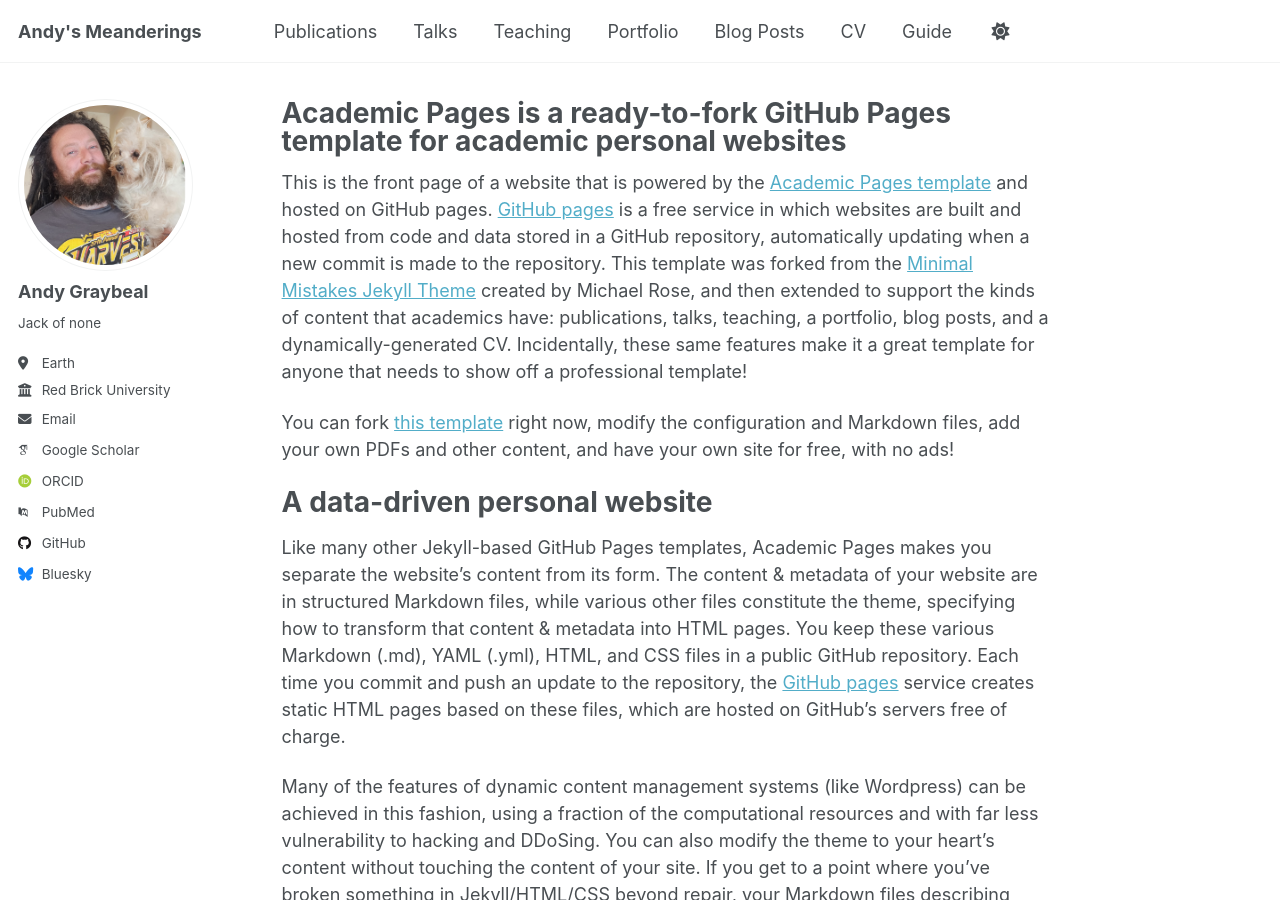
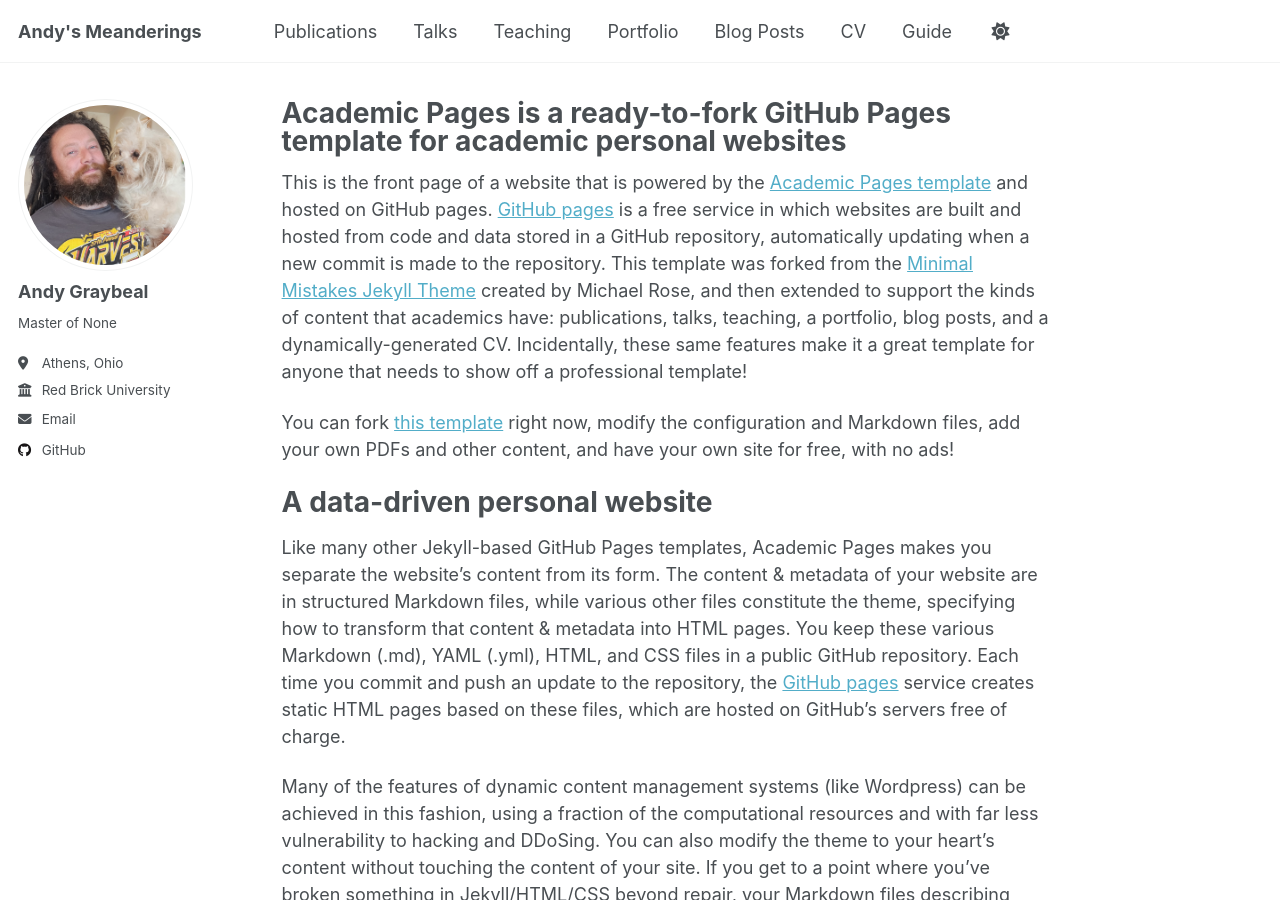
Before and after one commit to andy-graybeal/andy-graybeal.github.io, a Jekyll site: the page built from _pages/about.md, in a window 1280 px wide and 900 px high. Built offline with Jekyll 4.4.1, drawn with Linux system fonts in a browser that asks for light colours; some web fonts are replaced; a script that is not in the unit is left out.

Commit message:
Update _config.yml

```diff
--- a/_config.yml
+++ b/_config.yml
@@ -25,21 +25,21 @@ author:
   avatar           : "profile.png"
   name             : "Andy Graybeal"
   pronouns         : # example: "she/her"
-  bio              : "Jack of none"
-  location         : "Earth"
+  bio              : "Master of None"
+  location         : "Athens, Ohio"
   employer         : "Red Brick University"
   uri              : # URL
-  email            : "none@example.org"
+  email            : "graybeals@hocking.edu"
 
   # Academic websites
   academia         : # URL
   arxiv            : # URL - Update with the correct link to your profile
-  googlescholar    : "https://scholar.google.com/citations?user=PS_CX0AAAAAJ"
+  googlescholar    : # "https://scholar.google.com/citations?user=PS_CX0AAAAAJ"
   inspire-hep      : # URL
   impactstory      : # URL
-  orcid            : "http://orcid.org/yourorcidurl"
+  orcid            : # "http://orcid.org/yourorcidurl"
   semantic         : # URL
-  pubmed           : "https://www.ncbi.nlm.nih.gov/pubmed/?term=john+snow"
+  pubmed           : # "https://www.ncbi.nlm.nih.gov/pubmed/?term=john+snow"
   researchgate     : # URL
   scopus           : # URL
 
@@ -53,7 +53,7 @@ author:
 
   # Social media
   artstation       : # Username
-  bluesky          : "bsky.app" # Replace this with you Bluesky username
+  bluesky          : # "bsky.app" # Replace this with you Bluesky username
   facebook         : # Username
   flickr           : # Username
   foursquare       : # Username
```
